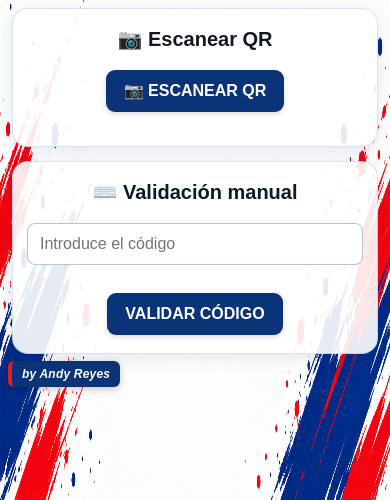
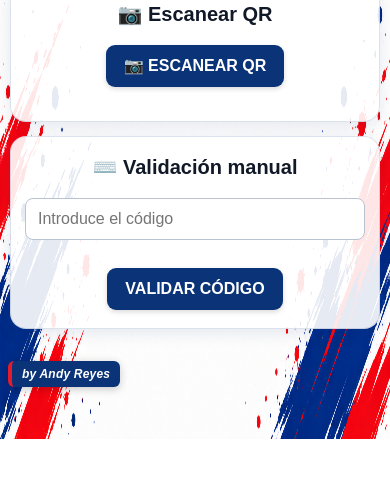
Before and after one commit to cadenabagrash-cyber/CONTROL-COMIDAS-QR, a plain HTML site: page index.html in a window 390 px wide. Shown: the part 451-951 px from the top of the page. After the commit the page ends 890 px from the top, so only its background shows below. Drawn offline with Linux system fonts and the light colour scheme.

Commit message:
Update index.html

```diff
--- a/index.html
+++ b/index.html
@@ -149,11 +149,11 @@
       pointer-events: none;
     }
 
-    @media (max-width: 600px) {
-  body {
-      padding: 195px 12px 64px;
-      background-attachment: scroll;
-  }
+      @media (max-width: 600px) {
+      body {
+        padding: 170px 10px 28px;
+        background-attachment: scroll;
+      }
 
   .contenedor { max-width: 100%; }
   .logo { width: 150px; margin-bottom: 12px; }
```
